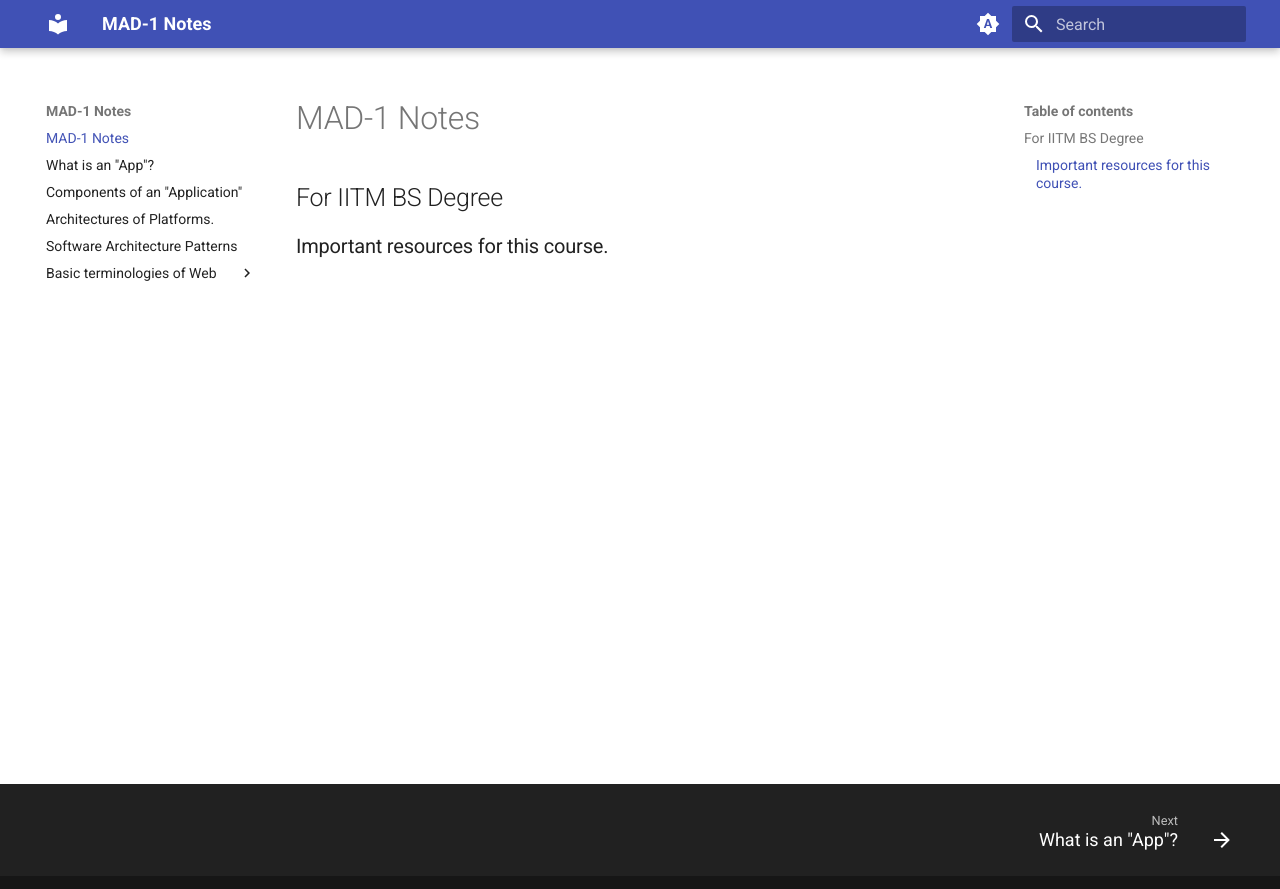
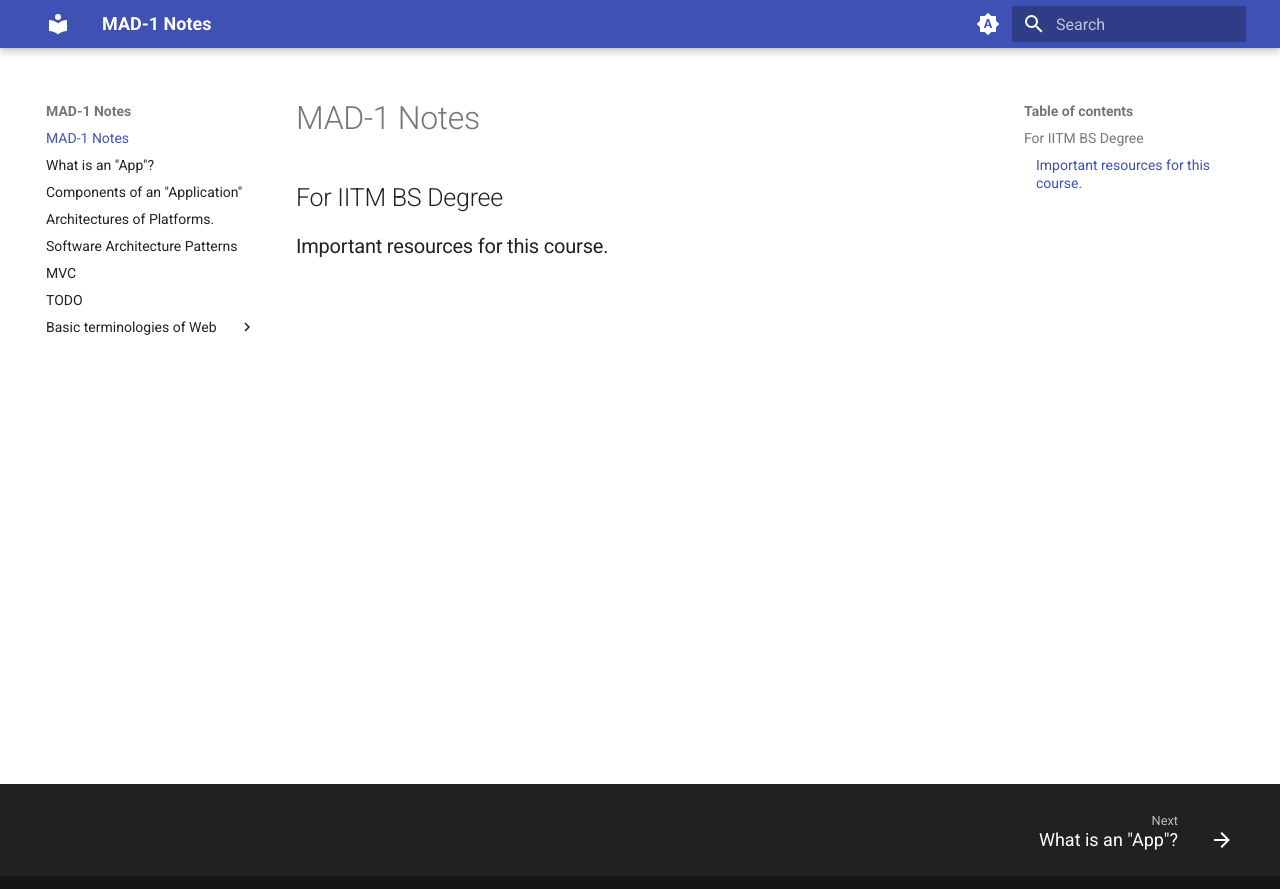
Before and after one commit to harshshah-codes/MAD-1-Notes, an MkDocs documentation site: the page built from docs/index.md, in a window 1280 px wide. Shown: the top 889 px of the page. Built offline with MkDocs 1.6.1 and Material for MkDocs 9.7.7, drawn with Linux system fonts in a browser that asks for light colours.

Commit message:
Fixed bugs

```diff
--- a/mkdocs.yml
+++ b/mkdocs.yml
@@ -1,6 +1,8 @@
 site_name: MAD-1 Notes
 theme:
   name: material
+  font:
+    code: Space Mono
   palette:
     # Palette toggle for automatic mode
     - media: "(prefers-color-scheme)"
@@ -21,14 +23,16 @@ theme:
       toggle:
         icon: material/brightness-4
         name: Switch to system preference
-
   features:
+    - navigation.instant
+    - navigation.instant.progress
     - content.code.copy
     - content.code.select
     - navigation.footer
-
+    - navigation.path
 markdown_extensions:
-  - md_in_html
+  - admonition
+  - pymdownx.details
   - pymdownx.highlight:
       anchor_linenums: true
       line_spans: __span
@@ -45,6 +49,7 @@ extra_javascript:
   - https://cdnjs.cloudflare.com/ajax/libs/KaTeX/0.16.7/contrib/auto-render.min.js
 
 extra_css:
+  - stylesheets/extra.css
   - https://cdnjs.cloudflare.com/ajax/libs/KaTeX/0.16.7/katex.min.css
 
 extra:
```
Also changed, not shown: docs/12 MVC.md (added, +5 -0 lines), docs/TODO.md (added, +5 -0 lines).
